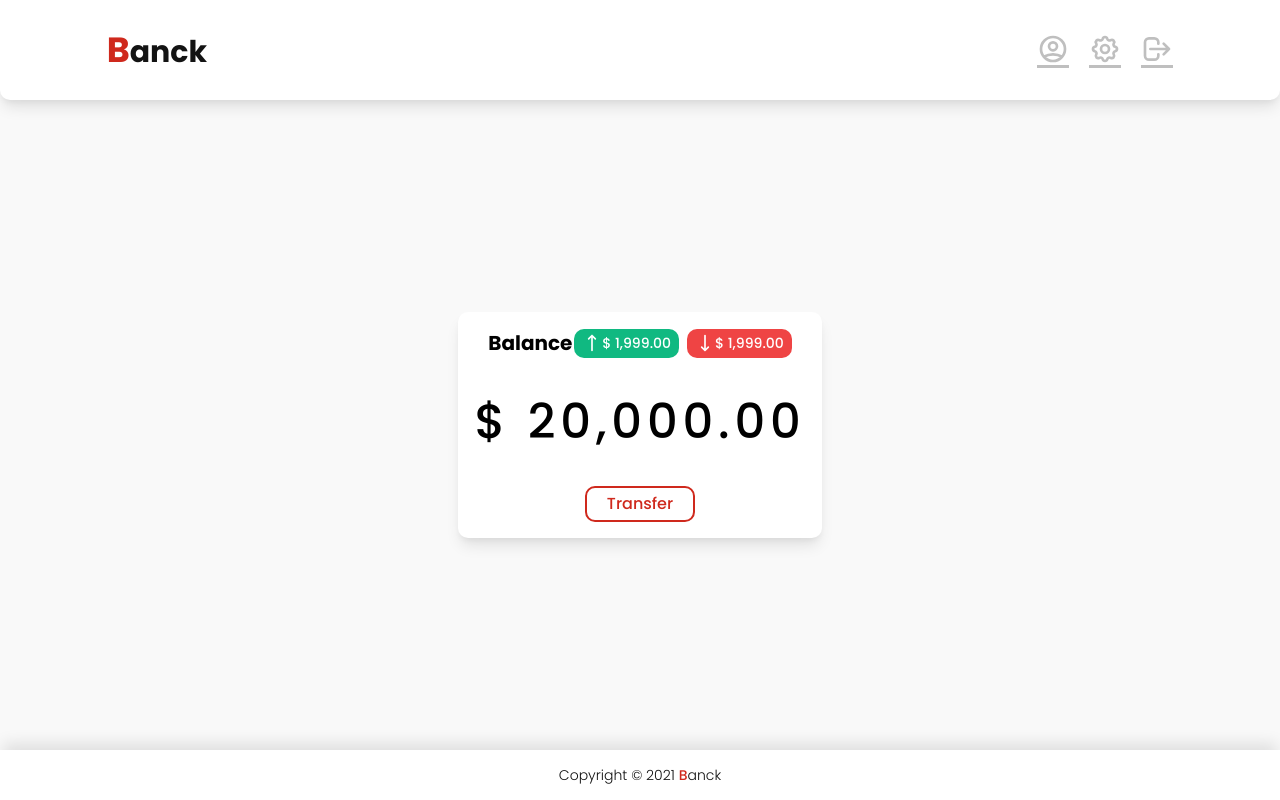
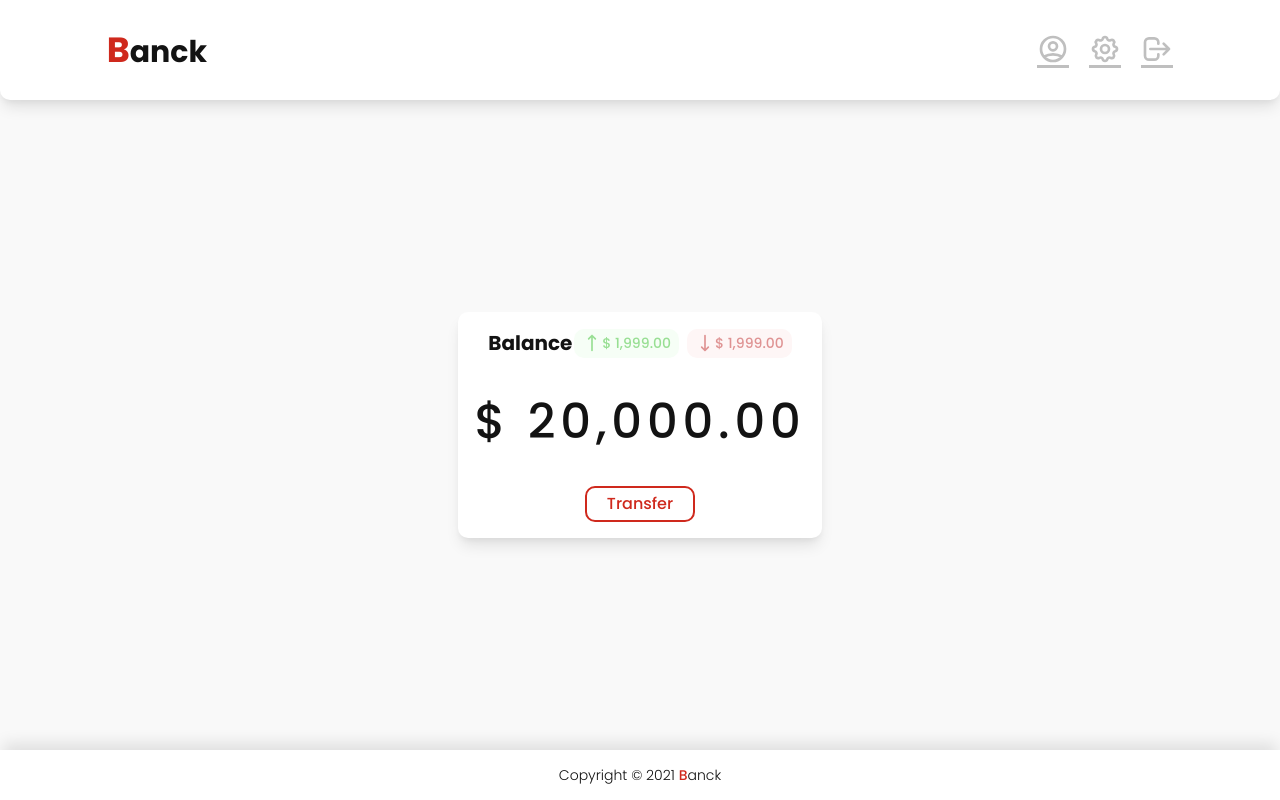
Before and after one commit to olafszymanski/banck, a Vue app: page / in a window 1280 px wide. Built offline with nearby package versions, Linux system fonts and the light colour scheme.

Commit message:
Modified colours and made some small changes.

```diff
--- a/src/components/Widgets/BalanceWidget.vue
+++ b/src/components/Widgets/BalanceWidget.vue
@@ -1,5 +1,5 @@
 <template>
-  <div class="flex flex-col items-center space-y-10 p-2 xs:p-4 bg-white rounded-10px shadow-lg">
+  <div class="flex flex-col items-center space-y-10 p-2 xs:p-4 text-chinese-black bg-white rounded-10px shadow-lg">
     <div class="flex flex-col xs:flex-row justify-between items-center space-y-3 xs:space-y-0 w-11/12">
       <span class="text-22px xs:text-20px font-bold">Balance</span>
       <div class="flex justify-between xs:justify-end space-x-2 sm:space-x-4 lg:space-x-2 w-full xs:w-11/12">
--- a/src/components/Widgets/Signal.vue
+++ b/src/components/Widgets/Signal.vue
@@ -1,5 +1,5 @@
 <template>
-  <div :class="`flex justify-center items-center ${ signalValue ? 'text-white bg-green-500' : 'text-white bg-red-500' } rounded-10px`">
+  <div :class="`flex justify-center items-center ${ signalValue ? 'text-grassy bg-light-green' : 'text-rose bg-light-rose' } rounded-10px`">
     <svg v-if="signalValue" class="w-5 h-5" fill="none" stroke="currentColor" viewBox="0 0 24 24" xmlns="http://www.w3.org/2000/svg"><path stroke-linecap="round" stroke-linejoin="round" stroke-width="2" d="M8 7l4-4m0 0l4 4m-4-4v18"></path></svg>
     <svg v-else class="w-5 h-5" fill="none" stroke="currentColor" viewBox="0 0 24 24" xmlns="http://www.w3.org/2000/svg"><path stroke-linecap="round" stroke-linejoin="round" stroke-width="2" d="M16 17l-4 4m0 0l-4-4m4 4V3"></path></svg>
     <span class="text-14px font-medium">$ 1,999.00</span>
--- a/tailwind.config.js
+++ b/tailwind.config.js
@@ -7,6 +7,7 @@ module.exports = {
       'sm': '640px',
       'md': '768px',
       'lg': '1024px',
+      '2lg': '1192px',
       'xl': '1280px',
       '2xl': '1536px'
     },
@@ -17,7 +18,13 @@ module.exports = {
         'argent': '#BFBFBF',
         'bright-gray': '#F9F9F9',
         'maximum-red': '#CF291D',
-        'cadmium-purple': '#B50717'
+        'cadmium-purple': '#B50717',
+        'light-green': '#F6FEF6',
+        'grassy': '#98DF93',
+        'strong-green': '#5EC565',
+        'light-rose': '#FEF6F6',
+        'rose': '#DF9393',
+        'strong-rose': '#D87777'
       },
       fontSize: {
         '12px': '12px',
```
